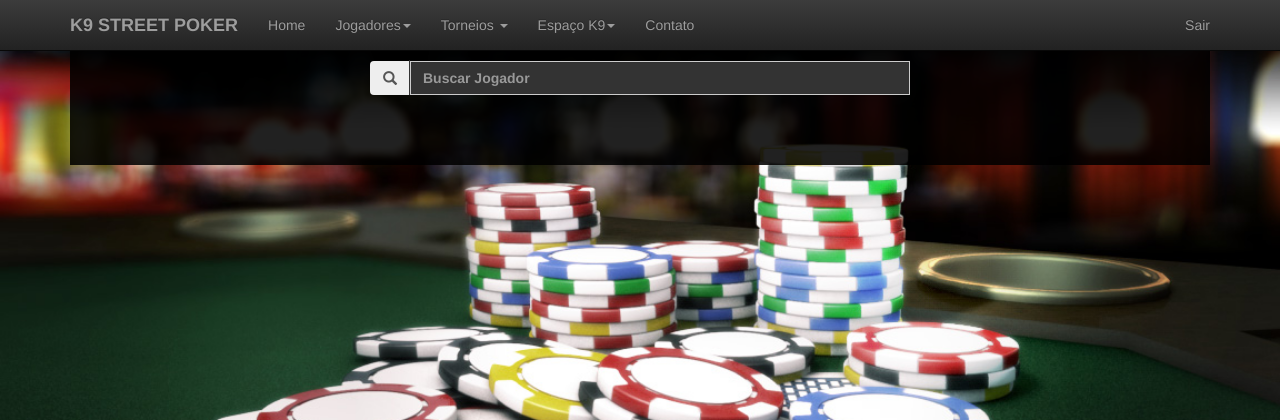
After one commit to ericoloewe/Escape_News, a CakePHP app: the page made by app/View/Jogador/ver.ctp in a window 1280 px wide. The commit adds this page. Shown: the top 420 px of the page. Run offline with PHP 8.4 and a stand-in for CakePHP, Linux system fonts and the light colour scheme; the template is opened without the code that fills it, so the values that code supplies are empty; some libraries are stand-ins or nearby versions.

Commit message:
Ajax com CAKEPHP, Possivel Visualizar jogadores

```diff
--- /dev/null
+++ b/app/View/Jogador/ver.ctp
@@ -0,0 +1,52 @@
+<?php echo $this->Html->css('/css/Pages/Jogadores/Ver');
+      echo $this->Html->css('/css/Features/searchform_large');
+?>
+
+<p id="actualpage" hidden><?php echo $this->request->params['action']; ?></p>
+
+<?php if(!isset($jogador)): ?>
+    <table id="sea">
+        <tbody>
+            <tr>
+                <td>
+                    <span class="input-group-addon"><i class="glyphicon glyphicon-search"></i></span>
+                </td>
+                <td>
+                    <input class="form-control" id="inameuser" type="search" placeholder="Buscar Jogador" autocomplete="off">
+                </td>
+            </tr>
+            <tr>
+                <td>
+                </td>
+                <td>
+                    <div id="searchTable">
+                    </div>
+                </td>
+            </tr>
+        </tbody>
+    </table>
+<?php else: ?>
+    <div class="begin">
+        <p><img class="img-thumbnail" src="/app/webroot/img/pics/<?php echo $jogador['Jogador']['id']; ?>.jpg" style="max-width: 200px; max-height: 200px;"/></p>
+        <h3><?php echo $jogador['Jogador']['nome']; ?></h3>
+        <br>
+    </div>
+    <table class="table table-hover">
+        <tr>
+            <td>Office Phone:</td>
+            <td><i class="glyphicon glyphicon-phone-alt"></i> <?php echo $jogador['Jogador']['phone']; ?> </td>
+        </tr>
+        <tr>
+            <td>BankHall:</td>
+            <td><i class="glyphicon glyphicon-usd"></i> <?php echo $jogador['Jogador']['bankhall']; ?> </td>
+        </tr>
+        <tr>
+            <td>Email:</td>
+            <td><i class="glyphicon glyphicon-envelope"></i> <a href="mailto:<?php echo $jogador['Jogador']['email']; ?>"><?php echo $jogador['Jogador']['email']; ?></a></td>
+        </tr>
+        <tr>
+            <td>RG:</td>
+            <td><i class="glyphicon glyphicon-user"></i><?php echo $jogador['Jogador']['rg']; ?></a></td>
+        </tr>
+    </table>
+<?php endif; ?>
--- a/app/View/Layouts/default.ctp
+++ b/app/View/Layouts/default.ctp
@@ -55,11 +55,11 @@
                             <ul class="nav navbar-nav">
                                 <li><a href="/">Home</a></li>
                                 <li class="dropdown">
-                                    <a href="/jogadores/view" class="dropdown-toggle" data-toggle="dropdown" role="button" aria-expanded="false">Usuarios <span class="caret"></span></a>
+                                    <a href="/jogadores/ver" class="dropdown-toggle" data-toggle="dropdown" role="button" aria-expanded="false">Jogadores<span class="caret"></span></a>
                                     <ul  class="dropdown-menu" role="menu">
-                                        <li><a href="/jogadores/New">Novo</a></li>
-                                        <li><a href="/jogadores/Edit">Editar</a></li>
-                                        <li><a href="/jogadores/view">Ver</a></li>
+                                        <li><a href="/jogadores/novo">Novo</a></li>
+                                        <li><a href="/jogadores/editar">Editar</a></li>
+                                        <li><a href="/jogadores/ver">Ver</a></li>
                                     </ul>
                                 </li>
                                 <li class="dropdown">
@@ -113,6 +113,7 @@
     <?php
     echo $this->Html->script('/js/Features/jquery-1.11.2.min.js');
     echo $this->Html->script('/js/Features/bootstrap.min.js');
+    echo $this->Html->script('/js/k9streetpoker.js');
     echo $this->fetch('script');
     ?>
 </body>
--- /dev/null
+++ b/app/webroot/css/Features/searchform_large.css
@@ -0,0 +1,53 @@
+#stable{
+    width: 100%;
+    max-width: 500px;
+    z-index: 10;
+    position:absolute;
+    color: #555;
+    font-size: 14px;
+    background: #333;
+    border: 2px solid #000;
+    max-height: 200px;
+    list-style-type: none;
+    overflow-y: auto;
+}
+
+
+#stable li a{
+    border-bottom: 1px solid #000;
+    position: relative;
+    margin: 0 0 0 -40px;
+    display: block;
+    color: #fff;
+    padding: 2px 10px 0 2px;
+    text-decoration:none;
+    text-align: center;
+}
+
+#stable li a:hover{
+    background-color: #CCC;
+}
+
+#sea input{
+    max-width: 500px;
+    width: 500px;
+    border-radius: 0;
+}
+
+#sea select{
+    border-bottom-left-radius: 0;
+    border-top-left-radius: 0;
+}
+
+#sea td span{
+    height: 34px;
+    border: 1px solid #ccc;
+    border-bottom-left-radius: 4px;
+    border-top-left-radius: 4px;
+    border-color: rgba(0, 0, 0, 0.00);
+    border-right-color: #333;
+}
+
+#sea{
+    margin: auto auto 50px auto;
+}
--- a/app/webroot/css/Pages/Jogadores/New.css
+++ b/app/webroot/css/Pages/Jogadores/Novo.css
@@ -1,4 +1,4 @@
-.new-user{
+.form-horizontal{
     max-width: 980px;
 }
 
--- /dev/null
+++ b/app/webroot/js/k9streetpoker.js
@@ -0,0 +1,26 @@
+$(function () {
+    $("#inameuser").keyup(function () {
+        var name = $("#inameuser").val();
+        var page = $("#actualpage").text();
+
+        $.get(
+            "/jogadores/getusers/" + name + "/" + page,
+            null,
+            function (result) {
+                $("#searchTable").html(result);
+            }
+        );
+    });
+});
+
+function pegarCaminhoArquivo()
+{
+    var input = document.getElementById("InputFile");
+    var fReader = new FileReader();
+    fReader.readAsDataURL(input.files[0]);
+    fReader.onloadend = function (event)
+    {
+        var img = document.getElementById("img-new");
+        img.src = event.target.result;
+    }
+}
```
Also changed, not shown: app/Controller/JogadoresController.php (+15 -1 lines), app/View/Jogador/getusers.ctp (added, +37 -0 lines), app/View/Jogador/novo.ctp (added, +39 -0 lines), app/View/Jogador/view.ctp (deleted, +0 -31 lines), app/webroot/css/Pages/Jogadores/Editar.css (renamed from app/webroot/css/Pages/Jogadores/Edit.css), app/webroot/css/Pages/Jogadores/Ver.css (renamed from app/webroot/css/Pages/Jogadores/View.css).
